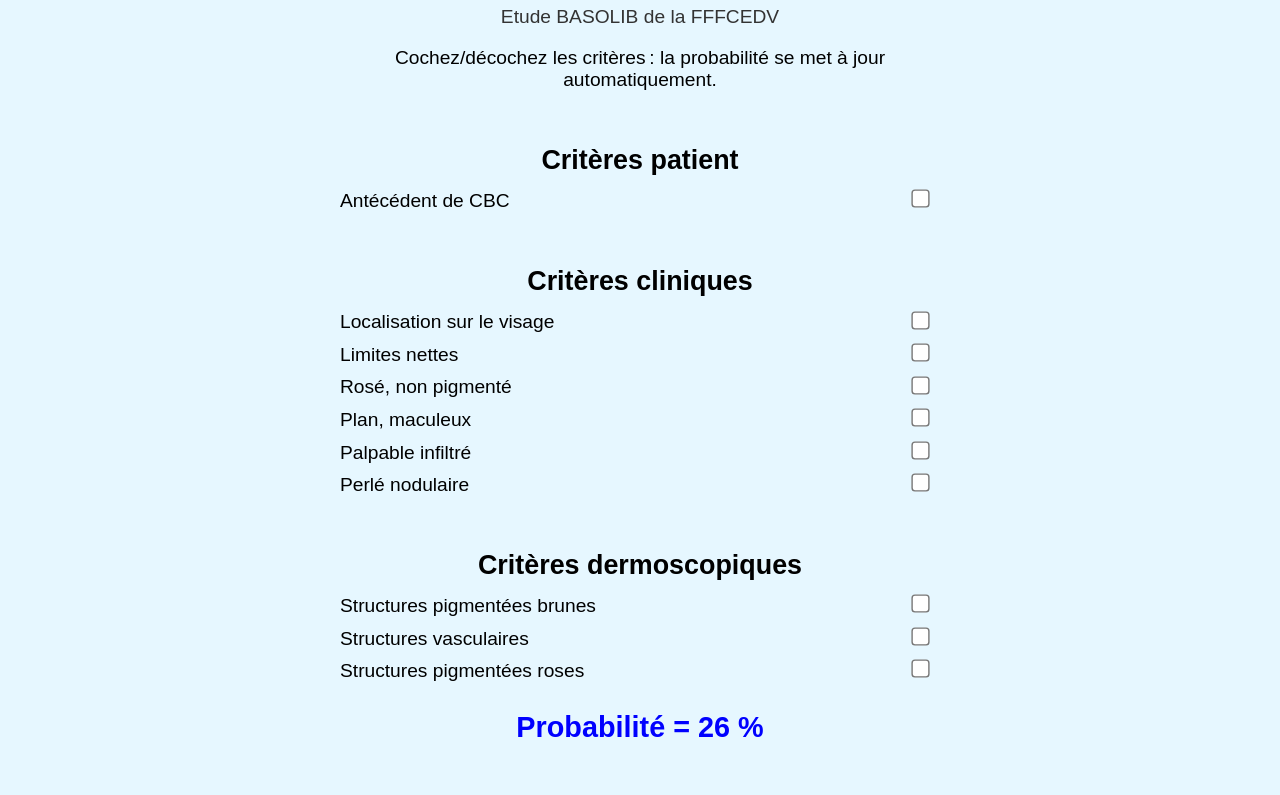
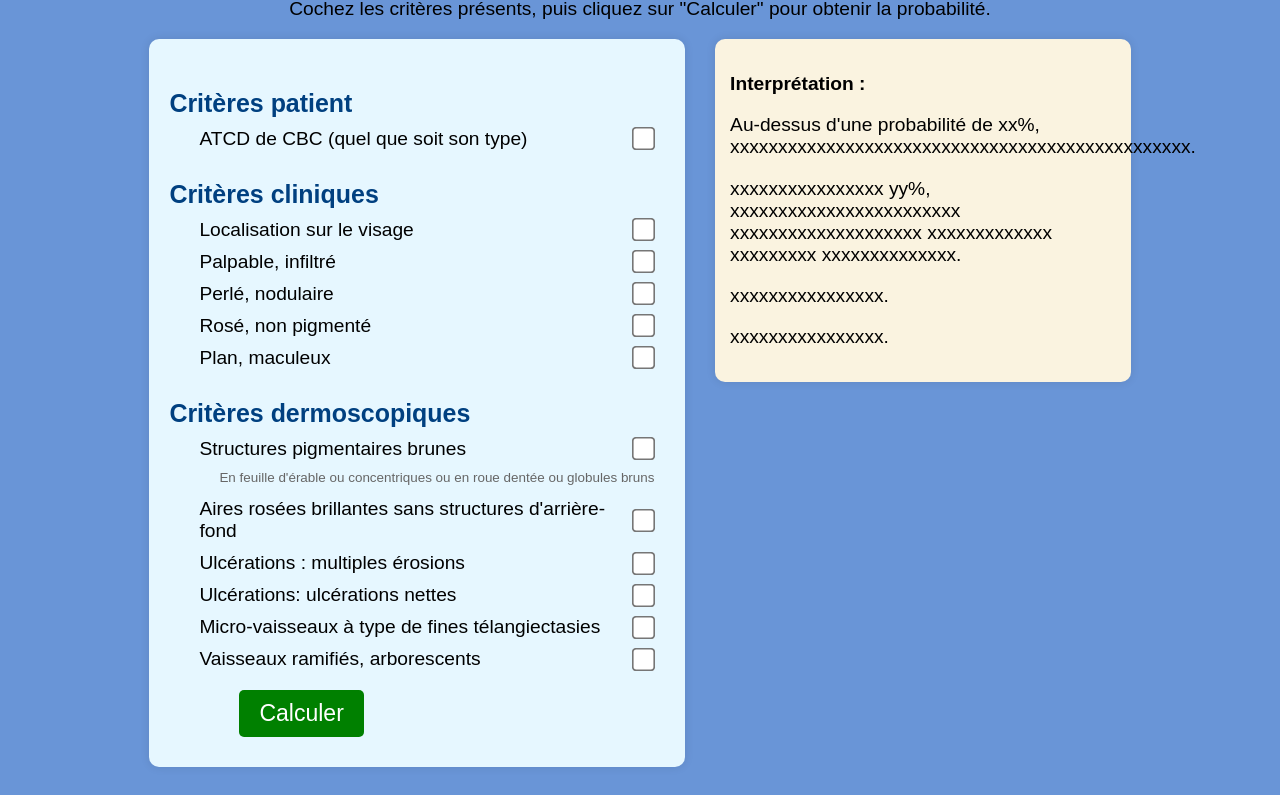
Before and after one commit to milestone89/BASOLIB, a plain HTML site: page index.html in a window 1280 px wide. Shown: the part 143-938 px from the top of the page. Drawn offline with Linux system fonts and the light colour scheme.

Commit message:
Add files via upload

```diff
--- a/index.html
+++ b/index.html
@@ -1,200 +1,224 @@
 <!DOCTYPE html>
 <html lang="fr">
 <head>
-  <meta charset="utf-8">
-  <title>Probabilité de CBC superficiel</title>
+    <meta charset="UTF-8">
+    <meta name="viewport" content="width=device-width, initial-scale=1.0">
+    <title>Probabilité que le CBC soit superficiel</title>
     <style>
-    /* Fond de page bleu pâle */
         body {
-      background-color: #E6F7FF;
+            background-color: #6995d7;
+            font-family: Arial, sans-serif;
+            text-align: center;
             font-size: 1.2em;
-      font-family: sans-serif;
-      margin: 0;
-      padding: 0;
+            padding: 20px;
         }
 
-    /* Conteneur centré */
-    .container {
-      max-width: 600px;
-      margin: 0 auto;
-      padding: 1em;
-      text-align: center;
+        .container-wrapper {
+            display: flex;
+            justify-content: center;
+            align-items: flex-start;
+            gap: 30px; /* Espace entre le formulaire et les infos */
+            max-width: 90%; /* Évite un trop grand écartement sur grands écrans */
+            margin: 0 auto; /* Centre sur la page */
         }
 
-    /* Sous-titre */
-    .subtitle {
-      margin-top: -0.5em;
-      font-weight: normal;
-      font-size: 1em;
-      color: #333;
+
+        .container-form {
+            background-color: #E6F7FF; /* Bleu pâle */
+            padding: 20px;
+            border-radius: 10px;
+            box-shadow: 0px 0px 10px rgba(0, 0, 0, 0.1);
+            display: inline-block;
+            text-align: left;
+            width: 45%;
         }
 
-    /* Chaque label sur une ligne distincte, espacement vertical */
-    label {
-      display: block;
-      margin: 0.5em 0;
+        .info-container {
+            background-color: #FAF3E0; /* Fond beige clair */
+            padding: 15px;
+            border-radius: 10px;
+            box-shadow: 0px 0px 10px rgba(0, 0, 0, 0.1);
+            width: 35%; /* Ajuste la largeur */
+            font-size: 1em;
             text-align: left;
         }
 
-    /* Le texte du label et la case à cocher */
-    .label-text {
-      display: inline-block;
-      width: 80%;
-      vertical-align: middle;
-    }
-    .label-checkbox {
-      float: right;
-      vertical-align: middle;
-      transform: scale(1.4);
-      margin-right: 1em;
+        h1 {
+            font-size: 1.5em;
+            color: #004080;
         }
 
-    /* Intertitres */
         h2 {
-      margin-top: 2em;
-      margin-bottom: 0.5em;
-      font-size: 1.4em;
+            font-size: 1.3em;
+            margin-top: 30px;
+            margin-bottom: 10px;
+            color: #004080;
         }
 
-    /* Zone de résultat */
+        .label-container {
+            display: flex;
+            justify-content: space-between; /* Critères alignés à gauche, cases à droite */
+            align-items: center;
+            margin-bottom: 10px;
+            padding-left: 30px; /* Ajoute une indentation au texte */
+        }
+
+        input[type="checkbox"] {
+            transform: scale(1.8); /* Augmente la taille */
+            margin-right: 15px; /* Ajoute un petit espace pour éviter qu'elles soient trop collées */
+        }
+
+        button {
+            font-size: 1.2em;
+            padding: 10px 20px;
+            background-color: green;
+            color: white;
+            border: none;
+            cursor: pointer;
+            border-radius: 5px;
+            margin-left: 60px;
+        }
+
+        button:hover {
+            background-color: darkgreen;
+        }
+
+        .button-container {
+            display: flex;
+            align-items: center; /* Garde les éléments alignés verticalement */
+            justify-content: space-between; /* Le bouton à gauche, le résultat centré */
+            width: 100%; /* Prend toute la largeur du container */
+            padding: 10px;
+        }
+
         #resultat {
-      margin-top: 1em;
             font-weight: bold;
             color: blue;
             font-size: 1.5em;
+            flex-grow: 1; /* Permet au texte de s'éloigner du bouton */
+            text-align: center; /* Alignement du texte à gauche */
+            flex-grow: 1; /* Permet au texte de s’étendre et d’occuper l’espace */
+
+        }
+
+        .texte-info {
+            font-size: 0.7em;
+            color: #666;
+            margin-top: 10px; /* Ajout d'espace sous le dernier critère */
+            text-align: left;
+            margin-left: 50px;
         }
     </style>
 </head>
 <body>
-  <div class="container">
+
     <h1>Probabilité que le CBC soit superficiel</h1>
-    <div class="subtitle">Etude BASOLIB de la FFFCEDV</div>
+    <p><strong>Etude BASOLIB (FFFCEDV et CHU de Rennes)</strong></p>
+    <p>Cochez les critères présents, puis cliquez sur "Calculer" pour obtenir la probabilité.</p>
 
-    <!-- Petit texte explicatif -->
-    <p>Cochez/décochez les critères : la probabilité se met à jour automatiquement.</p>
+    <div class="container-wrapper">
 
-    <!-- 1) CRITÈRES PATIENT -->
+        <div class="container-form">
             <h2>Critères patient</h2>
-    <label>
-      <span class="label-text">Antécédent de CBC</span>
-      <input class="label-checkbox" type="checkbox" id="b2">
-    </label>
+            <div class="label-container"><span>ATCD de CBC (quel que soit son type)</span> <input type="checkbox" id="b1"></div>
 
-    <!-- 2) CRITÈRES CLINIQUES -->
             <h2>Critères cliniques</h2>
-    <label>
-      <span class="label-text">Localisation sur le visage</span>
-      <input class="label-checkbox" type="checkbox" id="b3">
-    </label>
-    <label>
-      <span class="label-text">Limites nettes</span>
-      <input class="label-checkbox" type="checkbox" id="b4">
-    </label>
-    <label>
-      <span class="label-text">Rosé, non pigmenté</span>
-      <input class="label-checkbox" type="checkbox" id="b5">
-    </label>
-    <label>
-      <span class="label-text">Plan, maculeux</span>
-      <input class="label-checkbox" type="checkbox" id="b6">
-    </label>
-    <label>
-      <span class="label-text">Palpable infiltré</span>
-      <input class="label-checkbox" type="checkbox" id="b7">
-    </label>
-    <label>
-      <span class="label-text">Perlé nodulaire</span>
-      <input class="label-checkbox" type="checkbox" id="b8">
-    </label>
+            <div class="label-container"><span>Localisation sur le visage</span> <input type="checkbox" id="b2"></div>
+            <div class="label-container"><span>Palpable, infiltré</span> <input type="checkbox" id="b3"></div>
+            <div class="label-container"><span>Perlé, nodulaire</span> <input type="checkbox" id="b4"></div>
+            <div class="label-container"><span>Rosé, non pigmenté</span> <input type="checkbox" id="b5"></div>
+            <div class="label-container"><span>Plan, maculeux</span> <input type="checkbox" id="b6"></div>
 
-    <!-- 3) CRITÈRES DERMOSCOPIQUES -->
             <h2>Critères dermoscopiques</h2>
-    <label>
-      <span class="label-text">Structures pigmentées brunes</span>
-      <input class="label-checkbox" type="checkbox" id="b9">
-    </label>
-    <label>
-      <span class="label-text">Structures vasculaires</span>
-      <input class="label-checkbox" type="checkbox" id="b10">
-    </label>
-    <label>
-      <span class="label-text">Structures pigmentées roses</span>
-      <input class="label-checkbox" type="checkbox" id="b11">
-    </label>
+            <div class="label-container"><span>Structures pigmentaires brunes</span> <input type="checkbox" id="b7"></div>
+            <p class="texte-info">En feuille d'érable ou concentriques ou en roue dentée ou globules bruns</p>
+            <div class="label-container"><span>Aires rosées brillantes sans structures d'arrière-fond</span> <input type="checkbox" id="b8"></div>
+            <div class="label-container"><span>Ulcérations : multiples érosions</span> <input type="checkbox" id="b9"></div>
+            <div class="label-container"><span>Ulcérations: ulcérations nettes</span> <input type="checkbox" id="b10"></div>
+            <div class="label-container"><span>Micro-vaisseaux à type de fines télangiectasies</span> <input type="checkbox" id="b11"></div>
+            <div class="label-container"><span>Vaisseaux ramifiés, arborescents</span> <input type="checkbox" id="b12"></div>
 
-    <!-- Plus de bouton "Calculer" : tout se fait en automatique -->
+            <div class="button-container">
+                <button onclick="calculer()">Calculer</button>
+                <span id="resultat"></span>
+            </div>
+        </div>
 
-    <p id="resultat"></p>
+        <div class="info-container">
+            <p><strong>Interprétation :</strong></p>
+            <p>Au-dessus d'une probabilité de <span id="seuil1">xx</span>%, xxxxxxxxxxxxxxxxxxxxxxxxxxxxxxxxxxxxxxxxxxxxxxxx.</p>
+            <p>xxxxxxxxxxxxxxxx <span id="seuil2">yy</span>%, xxxxxxxxxxxxxxxxxxxxxxxx xxxxxxxxxxxxxxxxxxxx  xxxxxxxxxxxxx xxxxxxxxx xxxxxxxxxxxxxx.</p>
+            <p>xxxxxxxxxxxxxxxx.</p>
+            <p>xxxxxxxxxxxxxxxx.</p>
+        </div>
+
     </div>
 
     <script>
-    // La fonction de calcul (même logique que précédemment)
-    function calculer() {
-      // Récupération des états (1 si coché, 0 si non)
-      const b2  = document.getElementById('b2').checked  ? 1 : 0;
-      const b3  = document.getElementById('b3').checked  ? 1 : 0;
-      const b4  = document.getElementById('b4').checked  ? 1 : 0;
-      const b5  = document.getElementById('b5').checked  ? 1 : 0;
-      const b6  = document.getElementById('b6').checked  ? 1 : 0;
-      const b7  = document.getElementById('b7').checked  ? 1 : 0;
-      const b8  = document.getElementById('b8').checked  ? 1 : 0;
-      const b9  = document.getElementById('b9').checked  ? 1 : 0;
-      const b10 = document.getElementById('b10').checked ? 1 : 0;
-      const b11 = document.getElementById('b11').checked ? 1 : 0;
+        function determinePatternClinique(b3, b4, b5, b6) {
+            const combinaisonsClinique = [
+                [1, 0, 0, 0, 0], [1, 0, 0, 1, 0],
+                [2, 0, 0, 0, 1], [2, 0, 0, 1, 1],
+                [3, 0, 1, 0, 0], [3, 0, 1, 0, 1], [3, 0, 1, 1, 0],
+                [4, 1, 0, 0, 0],
+                [5, 1, 0, 1, 0], [5, 1, 0, 1, 1],
+                [6, 1, 1, 0, 0],
+                [7, 1, 1, 1, 0], [7, 1, 1, 1, 1]
+            ];
 
-      // C1..C11
-      const c1  = 1;
-      const c2  = (b2 === 1) ? 1 : 0;
-      const c3  = (b3 === 1) ? 1 : 0;
-      const c4  = ((b4 + b5 + b6) === 3) ? 1 : 0;
-      const c5  = ((b4 + b7 + b5) === 3) ? 1 : 0;
-      const c6  = (b4 === 0 && (b5 + b6) === 2) ? 1 : 0;
-      const c7  = ((b4 + b5 + b8) === 3) ? 1 : 0;
-      const c8  = ((b4 + b7 + b8) === 3) ? 1 : 0;
-      const c9  = (b9 === 1) ? 1 : 0;
-      const c10 = (b10 === 1) ? 1 : 0;
-      const c11 = (b11 === 1) ? 1 : 0;
-
-      // D1..D11
-      const d1  = -1.06252;
-      const d2  =  0.41565;
-      const d3  = -0.50335;
-      const d4  =  2.27421;
-      const d5  =  0.71015;
-      const d6  =  1.99999;
-      const d7  = -1.19771;
-      const d8  = -0.88780;
-      const d9  =  0.67261;
-      const d10 = -0.86310;
-      const d11 =  0.07945;
-
-      // Calcul de E1
-      const E1 = (c1 * d1) + (c2 * d2) + (c3 * d3)
-               + (c4 * d4) + (c5 * d5) + (c6 * d6)
-               + (c7 * d7) + (c8 * d8) + (c9 * d9)
-               + (c10 * d10) + (c11 * d11);
-
-      // Formule logistique => probabilité
-      const proba = 1 / (1 + Math.exp(-E1));
-
-      // Affichage : sans décimale
-      const pourcentage = (proba * 100).toFixed(0) + " %";
-      document.getElementById('resultat').textContent =
-        "Probabilité = " + pourcentage;
+            for (const [pattern, x, y, z, w] of combinaisonsClinique) {
+                if (b3 === x && b4 === y && b5 === z && b6 === w) {
+                    return pattern;
+                }
+            }
+            return 0;
         }
 
-    // Pour recalculer automatiquement à chaque fois qu'un checkbox change
-    document.addEventListener('DOMContentLoaded', () => {
-      // Sélectionne tous les <input type="checkbox"> et
-      // attache un écouteur d'événement "change"
-      const checkboxes = document.querySelectorAll('input[type="checkbox"]');
-      checkboxes.forEach(checkbox => {
-        checkbox.addEventListener('change', calculer);
-      });
+        function determinePatternVasculaire(b11, b12) {
+            const combinaisonsVasculaire = [
+                [0, 0, 0],
+                [1, 0, 1],
+                [1, 1, 1],
+                [2, 1, 0]
+            ];
 
-      // Lance un premier calcul à l'ouverture de la page (si on veut un résultat initial)
-      calculer();
-    });
+            for (const [pattern, x, y] of combinaisonsVasculaire) {
+                if (b11 === x && b12 === y) {
+                    return pattern;
+                }
+            }
+            return 0;
+        }
+
+
+
+
+        function calculer() {
+            const b = Array.from({ length: 13 }, (_, i) => document.getElementById("b" + i)?.checked ? 1 : 0);
+
+            let patternClinique = determinePatternClinique(b[3], b[4], b[5], b[6]);
+            let patternVasculaire = determinePatternVasculaire(b[11], b[12]);
+
+            const coeffs = {
+                Intercept: -0.010897,
+                b1: 0.417599, b2: -0.093808, b7: 0.386695, b8: 0.326298,
+                b9: 0.52017, b10: -0.346014,
+                Pattern1: -0.757587, Pattern3: -2.210827, Pattern4: -1.703211,
+                Pattern5: -1.429693, Pattern6: -2.293699, Pattern7: -2.998935,
+                Vasculaire1: -1.067316, Vasculaire2: 0.054199
+            };
+
+            let E = coeffs.Intercept + (b[1] * coeffs.b1) + (b[2] * coeffs.b2) +
+                    (b[7] * coeffs.b7) + (b[8] * coeffs.b8) +
+                    (b[9] * coeffs.b9) + (b[10] * coeffs.b10) +
+                    (coeffs["Pattern" + patternClinique] || 0) +
+                    (coeffs["Vasculaire" + patternVasculaire] || 0);
+
+            let proba = 1 / (1 + Math.exp(-E));
+
+            document.getElementById("resultat").textContent = "Probabilité CBCs = " + Math.round(proba * 100) + " %";
+        }
     </script>
+
 </body>
 </html>
```
Lines whose indentation alone changed are shown as unchanged.
